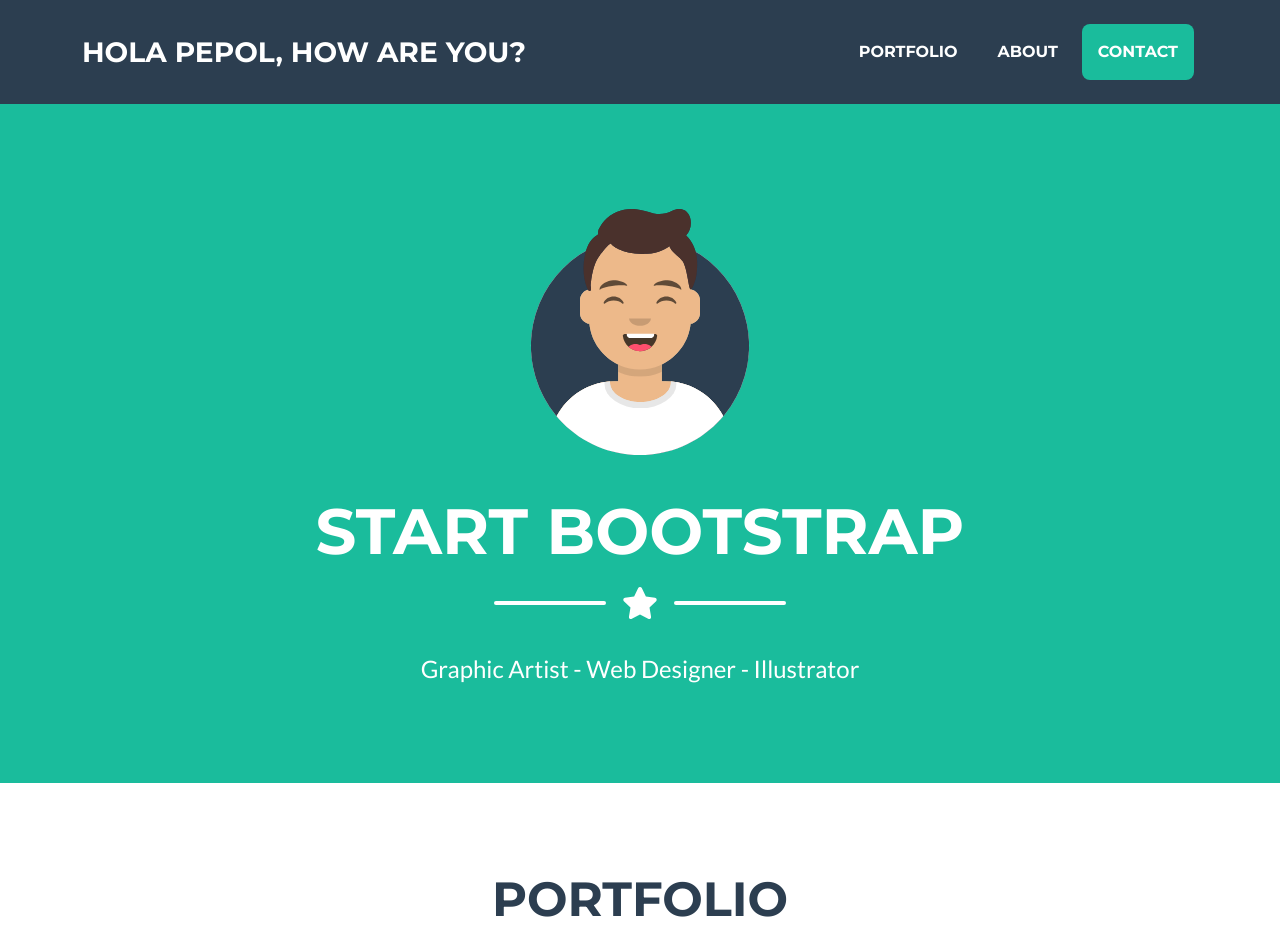
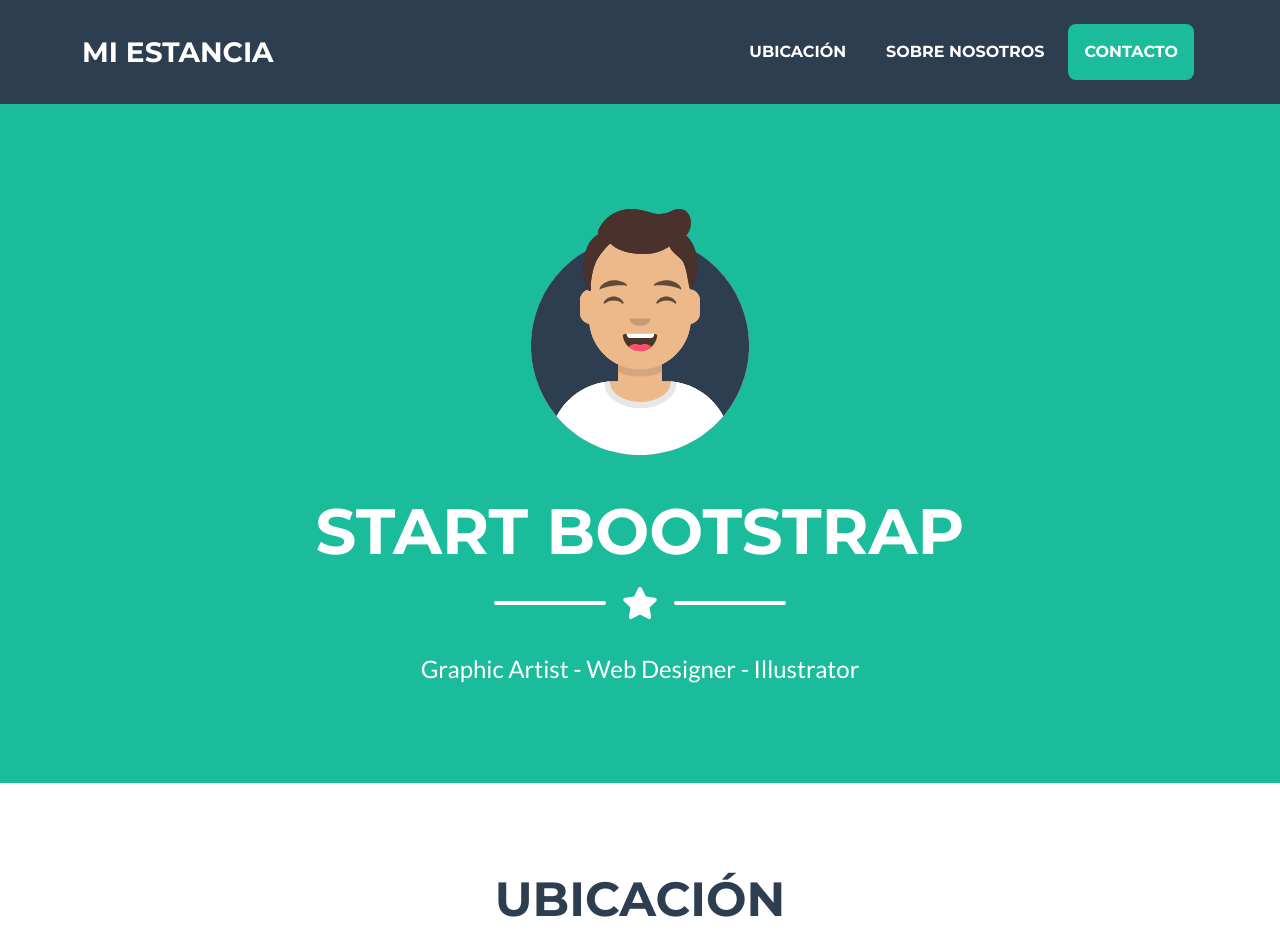
Before and after one commit to Mi-Estancia/Mi-Estancia, a plain HTML site: page index.html in a window 1280 px wide. Shown: the top 936 px of the page. Drawn offline with nearby package versions, Linux system fonts and the light colour scheme.

Commit message:
Update index.html

```diff
--- a/index.html
+++ b/index.html
@@ -5,9 +5,9 @@
         <meta name="viewport" content="width=device-width, initial-scale=1, shrink-to-fit=no" />
         <meta name="description" content="" />
         <meta name="author" content="" />
-        <title>Hola pepolll</title>
+        <title>Mi Estancia - Alquiler de local y Restaurant</title>
         <!-- Favicon-->
-        <link rel="icon" type="image/x-icon" href="assets/favicon.png" />
+        <link rel="icon" type="image/x-icon" href="assets/m.png" />
         <!-- Font Awesome icons (free version)-->
         <script src="https://use.fontawesome.com/releases/v5.15.4/js/all.js" crossorigin="anonymous"></script>
         <!-- Google fonts-->
@@ -20,16 +20,16 @@
         <!-- Navigation-->
         <nav class="navbar navbar-expand-lg bg-secondary text-uppercase fixed-top" id="mainNav">
             <div class="container">
-                <a class="navbar-brand" href="#page-top">Hola Pepol, how are you?</a>
+                <a class="navbar-brand" href="#page-top">Mi Estancia</a>
                 <button class="navbar-toggler text-uppercase font-weight-bold bg-primary text-white rounded" type="button" data-bs-toggle="collapse" data-bs-target="#navbarResponsive" aria-controls="navbarResponsive" aria-expanded="false" aria-label="Toggle navigation">
-                    Menu
+                    Menú
                     <i class="fas fa-bars"></i>
                 </button>
                 <div class="collapse navbar-collapse" id="navbarResponsive">
                     <ul class="navbar-nav ms-auto">
-                        <li class="nav-item mx-0 mx-lg-1"><a class="nav-link py-3 px-0 px-lg-3 rounded" href="#portfolio">Portfolio</a></li>
-                        <li class="nav-item mx-0 mx-lg-1"><a class="nav-link py-3 px-0 px-lg-3 rounded" href="#about">About</a></li>
-                        <li class="nav-item mx-0 mx-lg-1"><a class="nav-link py-3 px-0 px-lg-3 rounded" href="#contact">Contact</a></li>
+                        <li class="nav-item mx-0 mx-lg-1"><a class="nav-link py-3 px-0 px-lg-3 rounded" href="#ubicacion">Ubicación</a></li>
+                        <li class="nav-item mx-0 mx-lg-1"><a class="nav-link py-3 px-0 px-lg-3 rounded" href="#about">Sobre Nosotros</a></li>
+                        <li class="nav-item mx-0 mx-lg-1"><a class="nav-link py-3 px-0 px-lg-3 rounded" href="#contact">Contacto</a></li>
                     </ul>
                 </div>
             </div>
@@ -52,10 +52,10 @@
             </div>
         </header>
         <!-- Portfolio Section-->
-        <section class="page-section portfolio" id="portfolio">
+        <section class="page-section portfolio" id="ubicacion">
             <div class="container">
                 <!-- Portfolio Section Heading-->
-                <h2 class="page-section-heading text-center text-uppercase text-secondary mb-0">Portfolio</h2>
+                <h2 class="page-section-heading text-center text-uppercase text-secondary mb-0">Ubicación</h2>
                 <!-- Icon Divider-->
                 <div class="divider-custom">
                     <div class="divider-custom-line"></div>
```
